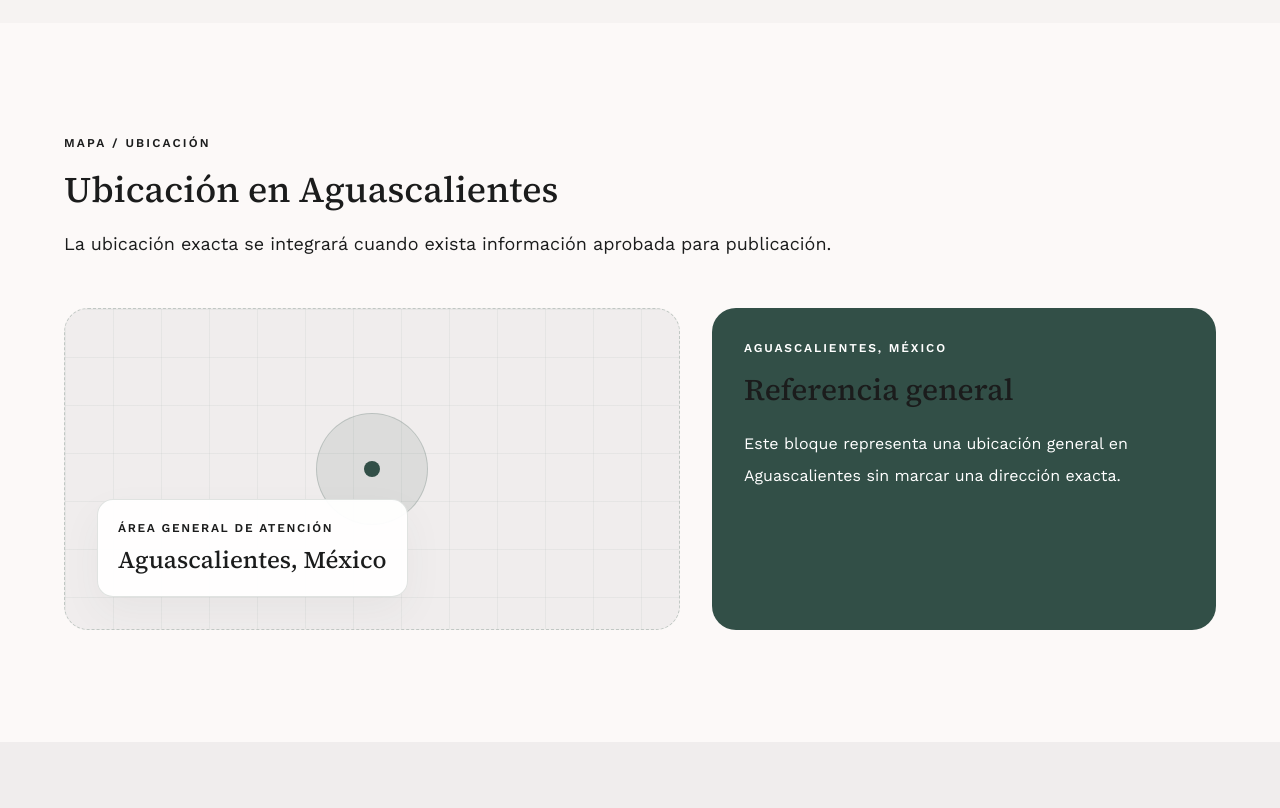
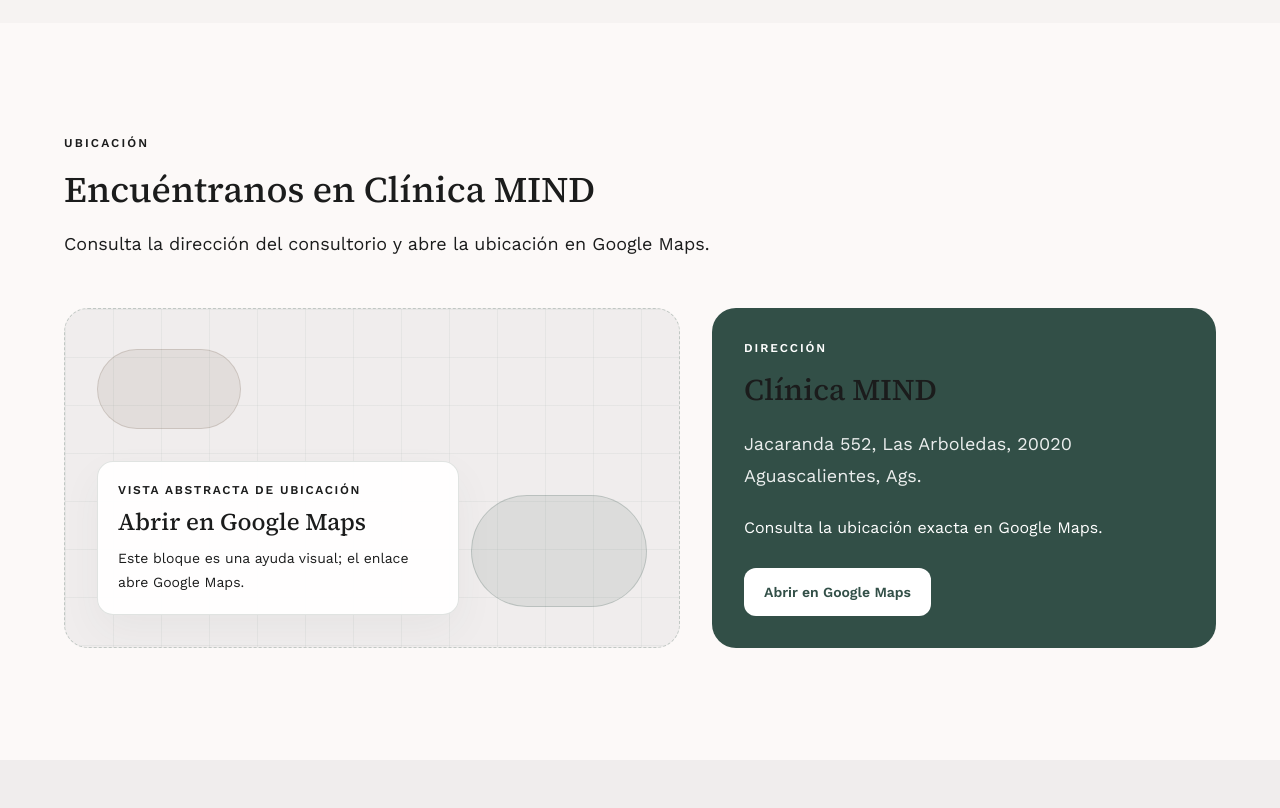
Before and after one commit to GerardoRegalado/BalancePsicologia, a Next.js app: page / in a window 1280 px wide. Shown: the part 6580-7388 px from the top of the page. Built offline with nearby package versions, Linux system fonts and the light colour scheme; no server answers.

Commit message:
phase 3.6 done

```diff
--- a/components/sections/contact-section.tsx
+++ b/components/sections/contact-section.tsx
@@ -16,6 +16,10 @@ function getChannelHref(channel: ContactChannel) {
     return brandConfig.social.instagram || undefined;
   }
 
+  if (channel.kind === "location") {
+    return brandConfig.address.mapsUrl || undefined;
+  }
+
   return undefined;
 }
 
@@ -31,10 +35,7 @@ export function ContactSection() {
       <div className="grid gap-4 md:grid-cols-2 lg:grid-cols-4">
         {contactSectionContent.channels.map((channel) => {
           const href = getChannelHref(channel);
-          if (
-            (channel.kind === "facebook" || channel.kind === "instagram") &&
-            !href
-          ) {
+          if (channel.kind !== "whatsapp" && !href) {
             return null;
           }
 
--- a/components/sections/location-section.tsx
+++ b/components/sections/location-section.tsx
@@ -10,10 +10,12 @@ export function LocationSection() {
       description={locationSectionContent.description}
     >
       <div className="grid gap-8 md:grid-cols-[1.1fr_0.9fr] md:items-stretch">
-        <div
-          className="relative min-h-72 overflow-hidden rounded-xl border border-dashed border-outline-variant bg-surface-container md:min-h-80"
-          role="img"
-          aria-label={locationSectionContent.mapLabel}
+        <a
+          href={locationSectionContent.mapsUrl}
+          target="_blank"
+          rel="noopener noreferrer"
+          className="relative min-h-72 overflow-hidden rounded-xl border border-dashed border-outline-variant bg-surface-container transition-[border-color,box-shadow,transform] duration-300 hover:-translate-y-1 hover:border-primary/35 hover:shadow-atmospheric-sm focus-visible:ring-4 focus-visible:ring-primary/20 focus-visible:outline-none md:min-h-80"
+          aria-label={`Abrir Google Maps de ${locationSectionContent.clinicName}`}
         >
           <div
             aria-hidden="true"
@@ -21,34 +23,48 @@ export function LocationSection() {
           />
           <div
             aria-hidden="true"
-            className="absolute top-1/2 left-1/2 h-28 w-28 -translate-x-1/2 -translate-y-1/2 rounded-full border border-primary/20 bg-primary/10"
+            className="absolute right-8 bottom-10 h-28 w-44 rounded-full border border-primary/20 bg-primary/10"
           />
           <div
             aria-hidden="true"
-            className="absolute top-1/2 left-1/2 h-4 w-4 -translate-x-1/2 -translate-y-1/2 rounded-full bg-primary"
+            className="absolute top-10 left-8 h-20 w-36 rounded-full border border-secondary/20 bg-secondary/10"
           />
           <div className="relative flex h-full min-h-72 items-end p-5 md:min-h-80 md:p-8">
             <div className="rounded-lg border border-outline-variant/50 bg-surface-container-lowest/95 p-4 shadow-atmospheric-sm md:p-5">
               <p className="text-xs font-semibold tracking-[0.14em] text-secondary uppercase">
-                {locationSectionContent.mapLabel}
+                Vista abstracta de ubicación
               </p>
               <p className="mt-2 font-serif text-2xl font-medium text-on-surface">
-                {locationSectionContent.areaLabel}
+                {locationSectionContent.ctaLabel}
+              </p>
+              <p className="mt-2 max-w-xs text-sm leading-6 text-on-surface-variant">
+                Este bloque es una ayuda visual; el enlace abre Google Maps.
               </p>
             </div>
           </div>
-        </div>
+        </a>
 
         <div className="rounded-xl bg-primary p-6 text-on-primary md:p-8">
           <p className="text-xs font-semibold tracking-[0.16em] uppercase">
-            {locationSectionContent.areaLabel}
+            Dirección
           </p>
           <h3 className="mt-4 font-serif text-2xl font-medium text-on-primary md:text-3xl">
-            {locationSectionContent.note.title}
+            {locationSectionContent.clinicName}
           </h3>
-          <p className="mt-5 leading-8 text-on-primary/85">
-            {locationSectionContent.note.description}
+          <address className="mt-5 text-lg leading-8 text-on-primary/90 not-italic">
+            {locationSectionContent.address}
+          </address>
+          <p className="mt-5 leading-8 text-on-primary/80">
+            Consulta la ubicación exacta en Google Maps.
           </p>
+          <a
+            href={locationSectionContent.mapsUrl}
+            target="_blank"
+            rel="noopener noreferrer"
+            className="mt-6 inline-flex min-h-12 items-center justify-center rounded-md bg-on-primary px-5 py-3 text-sm font-semibold text-primary transition-colors hover:bg-surface-container focus-visible:ring-4 focus-visible:ring-on-primary/30 focus-visible:outline-none"
+          >
+            {locationSectionContent.ctaLabel}
+          </a>
         </div>
       </div>
     </LandingSectionShell>
--- a/config/brand.ts
+++ b/config/brand.ts
@@ -8,6 +8,7 @@ export const brandConfig = {
   supportEmail: process.env.NEXT_PUBLIC_SUPPORT_EMAIL ?? "",
   location: process.env.NEXT_PUBLIC_BRAND_LOCATION ?? "Aguascalientes, México",
   address: {
+    clinicName: "Clínica MIND",
     display: "Jacaranda 552, Las Arboledas, 20020 Aguascalientes, Ags.",
     mapsUrl: "https://maps.app.goo.gl/yeoxjHcLFUmbPkCm7",
   },
--- a/content/contact.ts
+++ b/content/contact.ts
@@ -33,27 +33,24 @@ export const contactSectionContent: ContactSectionContent = {
       kind: "instagram",
     },
     {
-      label: "Ubicación general",
-      description: "Información general de atención en Aguascalientes.",
-      status: "Aguascalientes, México",
-      kind: "general",
+      label: "Ubicación",
+      description: brandConfig.address.display,
+      status: brandConfig.address.clinicName,
+      kind: "location",
     },
   ],
 };
 
 export const locationSectionContent: LocationSectionContent = {
   id: "ubicacion",
-  eyebrow: "Mapa / ubicación",
-  title: "Ubicación en Aguascalientes",
+  eyebrow: "Ubicación",
+  title: `Encuéntranos en ${brandConfig.address.clinicName}`,
   description:
-    "La ubicación exacta se integrará cuando exista información aprobada para publicación.",
-  mapLabel: "Área general de atención",
-  areaLabel: "Aguascalientes, México",
-  note: {
-    title: "Referencia general",
-    description:
-      "Este bloque representa una ubicación general en Aguascalientes sin marcar una dirección exacta.",
-  },
+    "Consulta la dirección del consultorio y abre la ubicación en Google Maps.",
+  clinicName: brandConfig.address.clinicName,
+  address: brandConfig.address.display,
+  mapsUrl: brandConfig.address.mapsUrl,
+  ctaLabel: "Abrir en Google Maps",
 };
 
 export const footerContent: FooterContent = {
--- a/types/content.ts
+++ b/types/content.ts
@@ -139,7 +139,7 @@ export type ContactChannel = {
   label: string;
   description: string;
   status: string;
-  kind: "whatsapp" | "facebook" | "instagram" | "general";
+  kind: "whatsapp" | "facebook" | "instagram" | "location";
 };
 
 export type ContactSectionContent = {
@@ -155,12 +155,10 @@ export type LocationSectionContent = {
   eyebrow: string;
   title: string;
   description: string;
-  mapLabel: string;
-  areaLabel: string;
-  note: {
-    title: string;
-    description: string;
-  };
+  clinicName: string;
+  address: string;
+  mapsUrl: string;
+  ctaLabel: string;
 };
 
 export type FooterLinkItem = {
```
Also changed, not shown: 3 other files (tests, documents, lock files or other folders).
